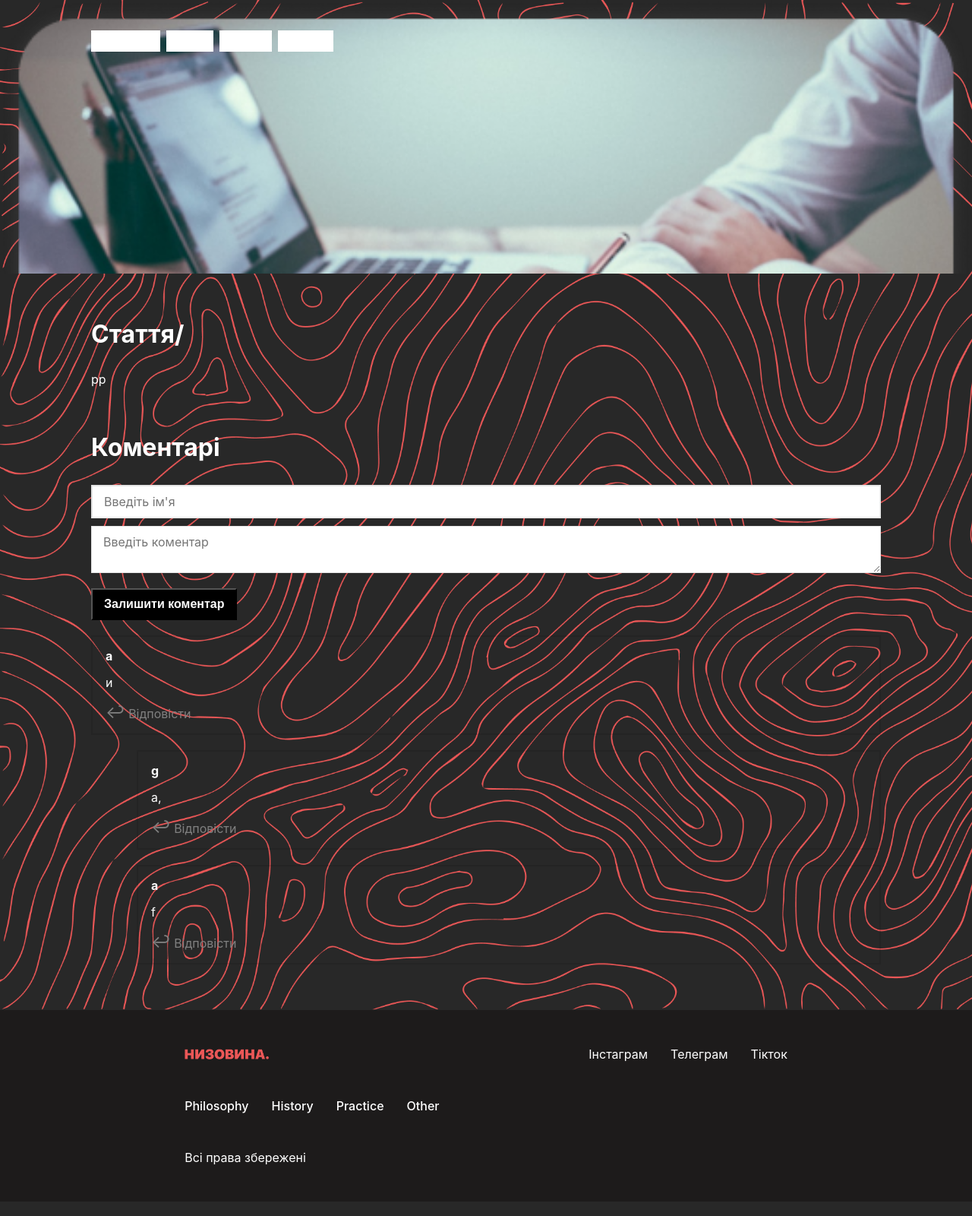
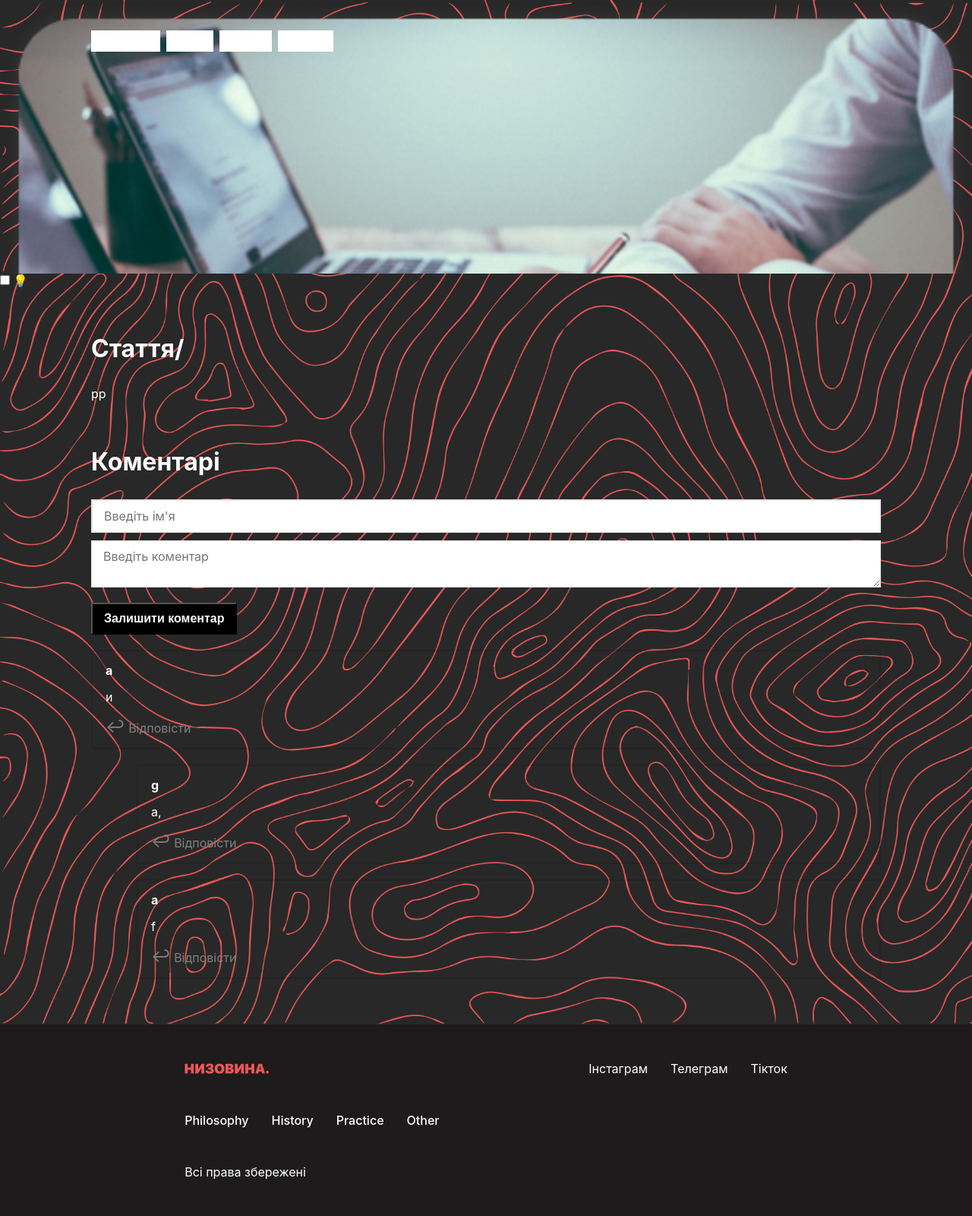
Before and after one commit to hromadianka/nyzovyna, a Django app: page /article/ff66e47d-5c2e-458c-a7b6-1a1d10c8d51c/ in a window 1280 px wide. Shown: the part 76-1676 px from the top of the page at 76% size. Run offline with Django 4.2, Linux system fonts and the light colour scheme; data comes from the database, SQL or seed files in the repository; parts of the project's set-up code (start-up, migrations or seed data) failed here and were passed over; some libraries are stand-ins or nearby versions; some web fonts are replaced.

Commit message:
add theme switcher

```diff
--- a/static/style.css
+++ b/static/style.css
@@ -13,6 +13,15 @@
 main a {
     color: white;
 }
+
+main.light {
+    background: none;
+    color: black;
+}
+
+    main.light a {
+        color: black;
+    }
 
 /* Хедер */
 
--- a/templates/article.html
+++ b/templates/article.html
@@ -20,6 +20,9 @@
     {% endif %}
     {% endfor %}
 </div>
+
+<input type="checkbox" id="themeToggle">
+<label for="themeToggle">💡</label>
 
 <div class="article">
     <div class="article-text">
@@ -123,6 +126,19 @@
 
 </script>
 
+<script>
+    const mainElement = document.querySelector('main');
+    const themeToggle = document.getElementById('themeToggle');
+
+    themeToggle.addEventListener('change', () => {
+        if (themeToggle.checked) {
+            mainElement.classList.add('light');
+        } else {
+            mainElement.classList.remove('light');
+        }
+    });
+</script>
+
 
 
 {% endblock %}
```
